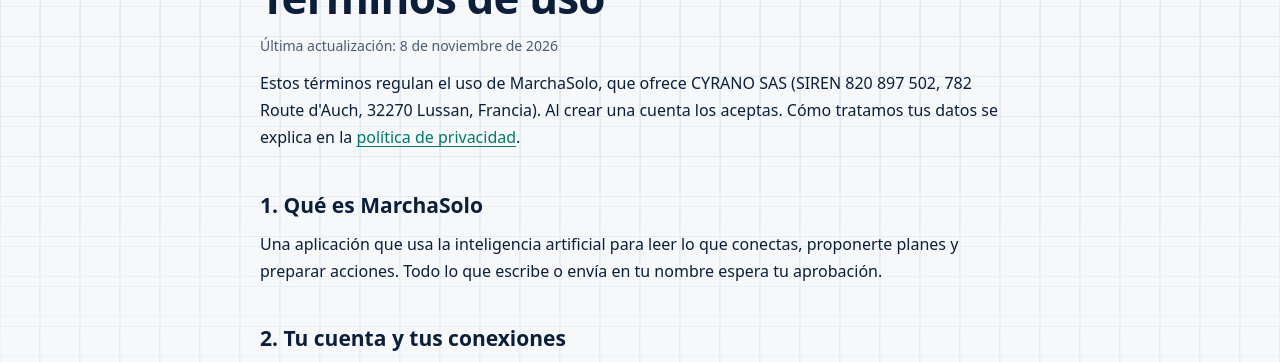
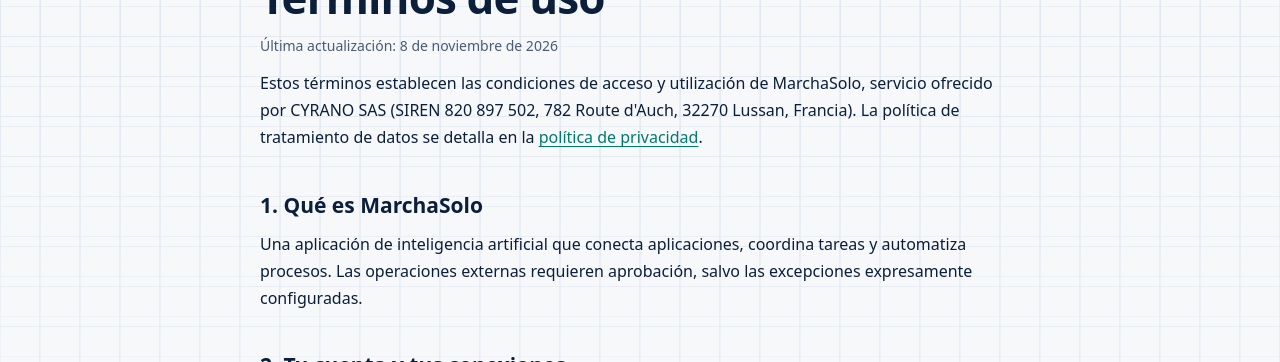
Before and after one commit to CESARKUBEREK/Delega, a Next.js app: page /terminos in a window 1280 px wide. Shown: the part 193-555 px from the top of the page. Built offline with nearby package versions, Linux system fonts and the light colour scheme; no server answers.

Commit message:
Align MarchaSolo editorial copy in page.tsx

```diff
--- a/src/app/terminos/page.tsx
+++ b/src/app/terminos/page.tsx
@@ -18,14 +18,12 @@ export default function TermsPage() {
         <p className="legal-updated">Última actualización: {LEGAL.updated}</p>
 
         <p>
-          Estos términos regulan el uso de MarchaSolo, que ofrece {LEGAL.owner} (SIREN {LEGAL.siren}, {LEGAL.address}, {LEGAL.country}). Al crear una cuenta los aceptas. Cómo
-          tratamos tus datos se explica en la <Link href="/privacidad">política de privacidad</Link>.
+          Estos términos establecen las condiciones de acceso y utilización de MarchaSolo, servicio ofrecido por {LEGAL.owner} (SIREN {LEGAL.siren}, {LEGAL.address}, {LEGAL.country}). La política de tratamiento de datos se detalla en la <Link href="/privacidad">política de privacidad</Link>.
         </p>
 
         <h2>1. Qué es MarchaSolo</h2>
         <p>
-          Una aplicación que usa la inteligencia artificial para leer lo que conectas, proponerte planes y preparar acciones. Todo lo que
-          escribe o envía en tu nombre espera tu aprobación.
+          Una aplicación de inteligencia artificial que conecta aplicaciones, coordina tareas y automatiza procesos. Las operaciones externas requieren aprobación, salvo las excepciones expresamente configuradas.
         </p>
 
         <h2>2. Tu cuenta y tus conexiones</h2>
```
